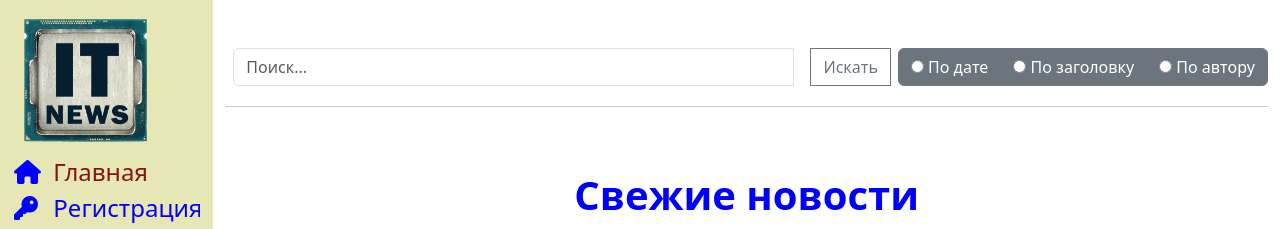
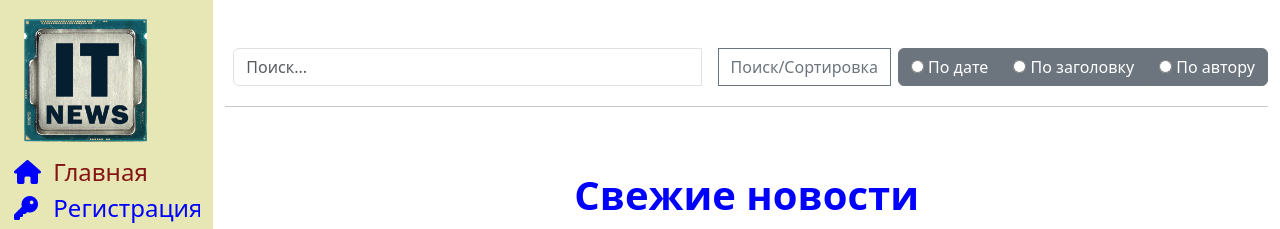
Before and after one commit to murmandev/dz-rtk, a Django app: page / in a window 1280 px wide. Shown: the top 229 px of the page. Run offline with Django 4.2, Linux system fonts and the light colour scheme; data comes from the database, SQL or seed files in the repository; some libraries are stand-ins or nearby versions.

Commit message:
Доработка интерфейса

```diff
--- a/core/templates/core/index.html
+++ b/core/templates/core/index.html
@@ -6,7 +6,7 @@
         <div class="input-group col-md-6 col-12 mx-md-auto mx-3 mt-5 mb-1 my-2 mx-2 text-center">
             <input type="text" class="form-control mx-2" placeholder="Поиск..." aria-label="Поиск..." aria-describedby="button-search" name="q">
 
-            <button class="btn btn-outline-secondary mx-2" type="submit" id="button-search">Искать</button>
+            <button class="btn btn-outline-secondary mx-2" type="submit" id="button-search">Поиск/Сортировка</button>
 
             <div class="btn-group btn-group-toggle" data-toggle="buttons" name="choice">
                 <label class="btn btn-secondary">
```
